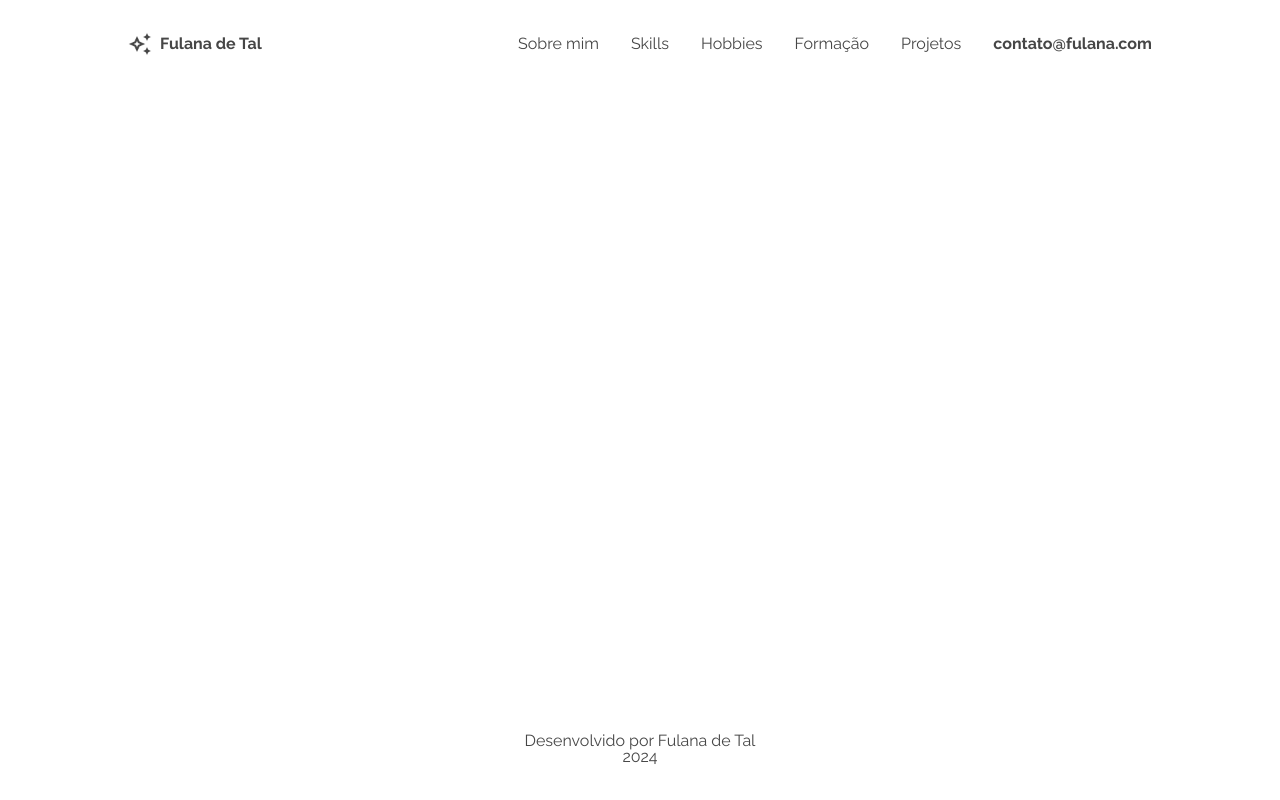
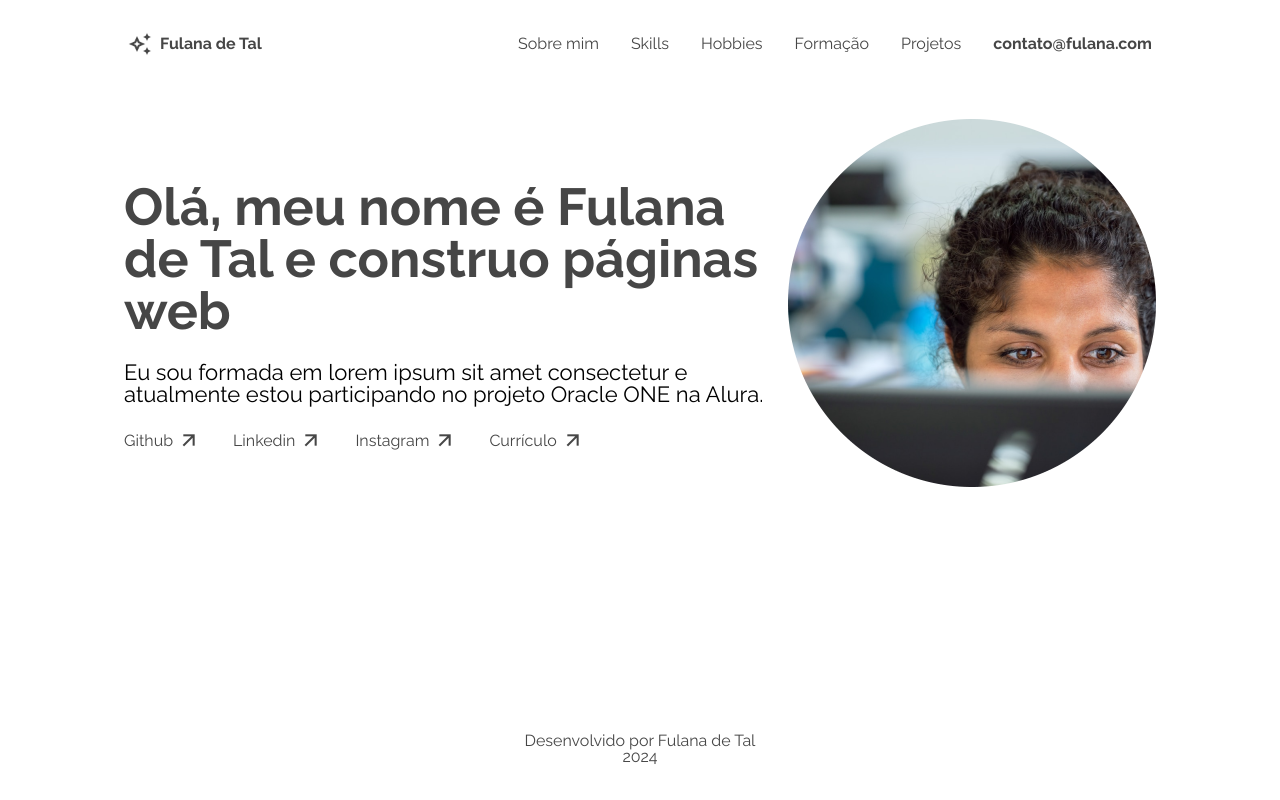
Before and after one commit to rodrigoduartesilva/challenger-portfolio-one, a plain HTML site: page index.html in a window 1280 px wide. Drawn offline with Linux system fonts and the light colour scheme.

Commit message:
feat: apresentacao implementada

```diff
--- /dev/null
+++ b/assets/css/apresentacao.css
@@ -0,0 +1,57 @@
+.apresentacao__container {
+    height: 368px;
+    display: flex;
+    align-items: center;
+    justify-content: center;
+    gap: 24px;
+    margin: 32px 0;
+}
+
+.apresentacao__container__userdata {
+    width: 50%;
+    height: 246px;
+}
+
+.apresentacao__container__userdata h1 {
+    color: #464646;
+    font-size: 3.25rem;
+    font-weight: 700;
+}
+
+.apresentacao__container__userdata p {
+    font-size: 1.375rem;
+    margin: 24px auto;
+}
+
+.apresentacao__container__userdata--lista {
+    width: 100%;
+    display: flex;
+    gap: 32px;
+}
+
+.apresentacao__container__userdata--lista li {
+    height: 24px;
+    display: flex;
+    align-items: center;
+    gap: 4px;
+    color: #464646;
+    font-size: 1rem;
+    list-style-type: none;
+}
+
+.apresentacao__container__userdata--lista li a{
+    transition: all .5s;
+
+    &:hover {
+        transform: scale(1.2);
+        transition: all .5s;
+    }
+}
+
+.apresentacao__container__userdata--lista li img {
+    width: 24px;
+}
+
+.apresentacao__container__userprofilephoto img {
+    width: 368px;
+}
--- a/index.html
+++ b/index.html
@@ -8,6 +8,7 @@
     <link rel="stylesheet" href="./assets/css/reset.css">
     <link rel="stylesheet" href="./assets/css/global.css">
     <link rel="stylesheet" href="./assets/css/header.css">
+    <link rel="stylesheet" href="./assets/css/apresentacao.css">
     <link rel="stylesheet" href="./assets/css/footer.css">
 </head>
 
@@ -29,7 +30,26 @@
         </nav>
     </header>
     <main>
-
+        <section class="apresentacao__container">
+            <div class="apresentacao__container__userdata">
+                <h1>Olá, meu nome é Fulana de Tal e construo páginas web</h1>
+                <p>Eu sou formada em lorem ipsum sit amet consectetur e atualmente estou participando no projeto Oracle
+                    ONE na Alura.</p>
+                <ul class="apresentacao__container__userdata--lista">
+                    <li>Github<a href="#"><img src="./assets/imgs/apresentacao/arrow_back_black_icon.png"
+                                alt="Icone Seta"></a></li>
+                    <li>Linkedin<a href="#"><img src="./assets/imgs/apresentacao/arrow_back_black_icon.png"
+                                alt="Icone Seta"></a></li>
+                    <li>Instagram<a href="#"><img src="./assets/imgs/apresentacao/arrow_back_black_icon.png"
+                                alt="Icone Seta"></a></li>
+                    <li>Currículo<a href="#"><img src="./assets/imgs/apresentacao/arrow_back_black_icon.png"
+                                alt="Icone Seta"></a></li>
+                </ul>
+            </div>
+            <div class="apresentacao__container__userprofilephoto">
+                <img src="./assets/imgs/apresentacao/profile.png" alt="Profile Photo">
+            </div>
+        </section>
     </main>
     <footer class="footer__container">
         <p>Desenvolvido por Fulana de Tal</p>
```
Also changed, not shown: assets/imgs/apresentacao/arrow_back_black_icon.png (added), assets/imgs/apresentacao/profile.png (added).
